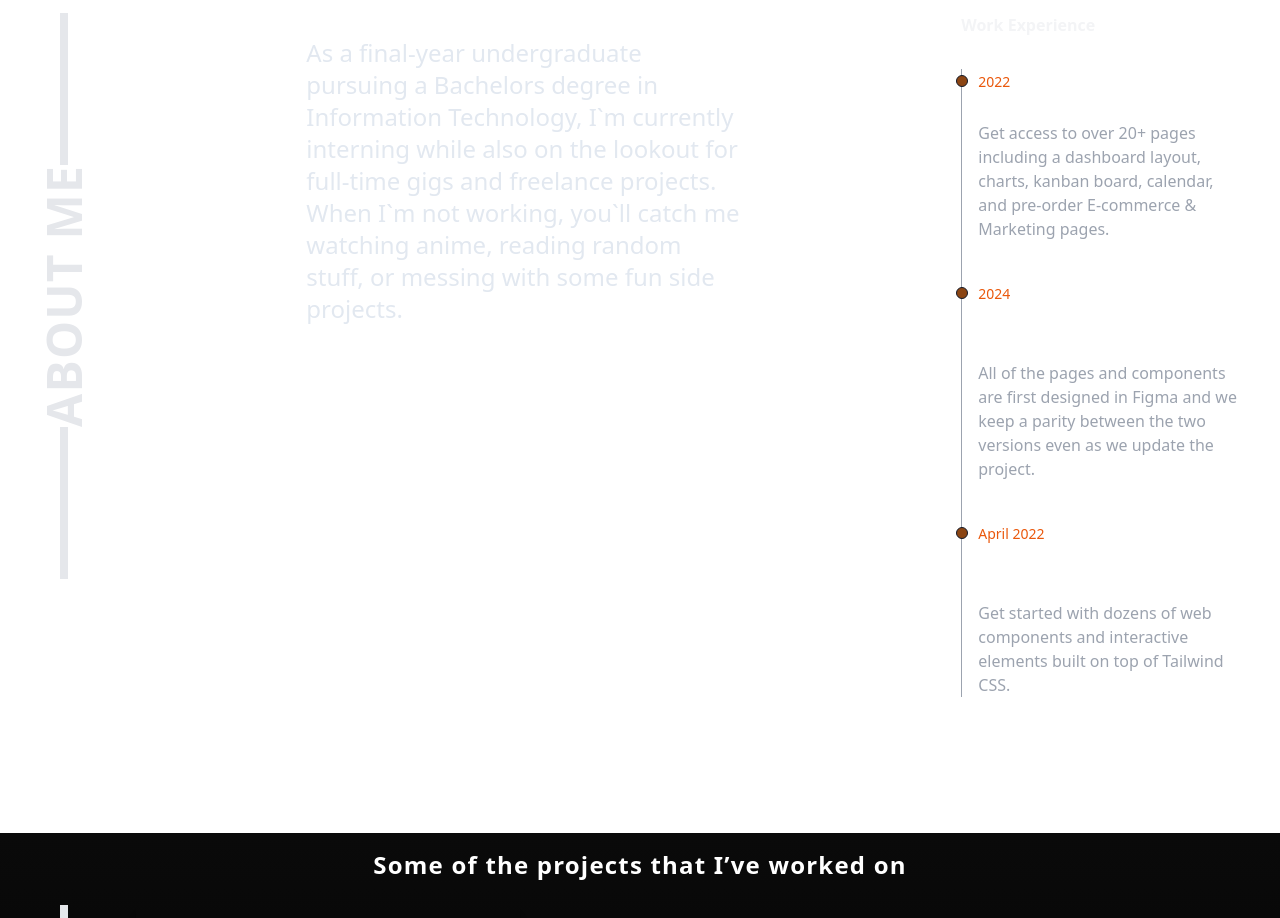
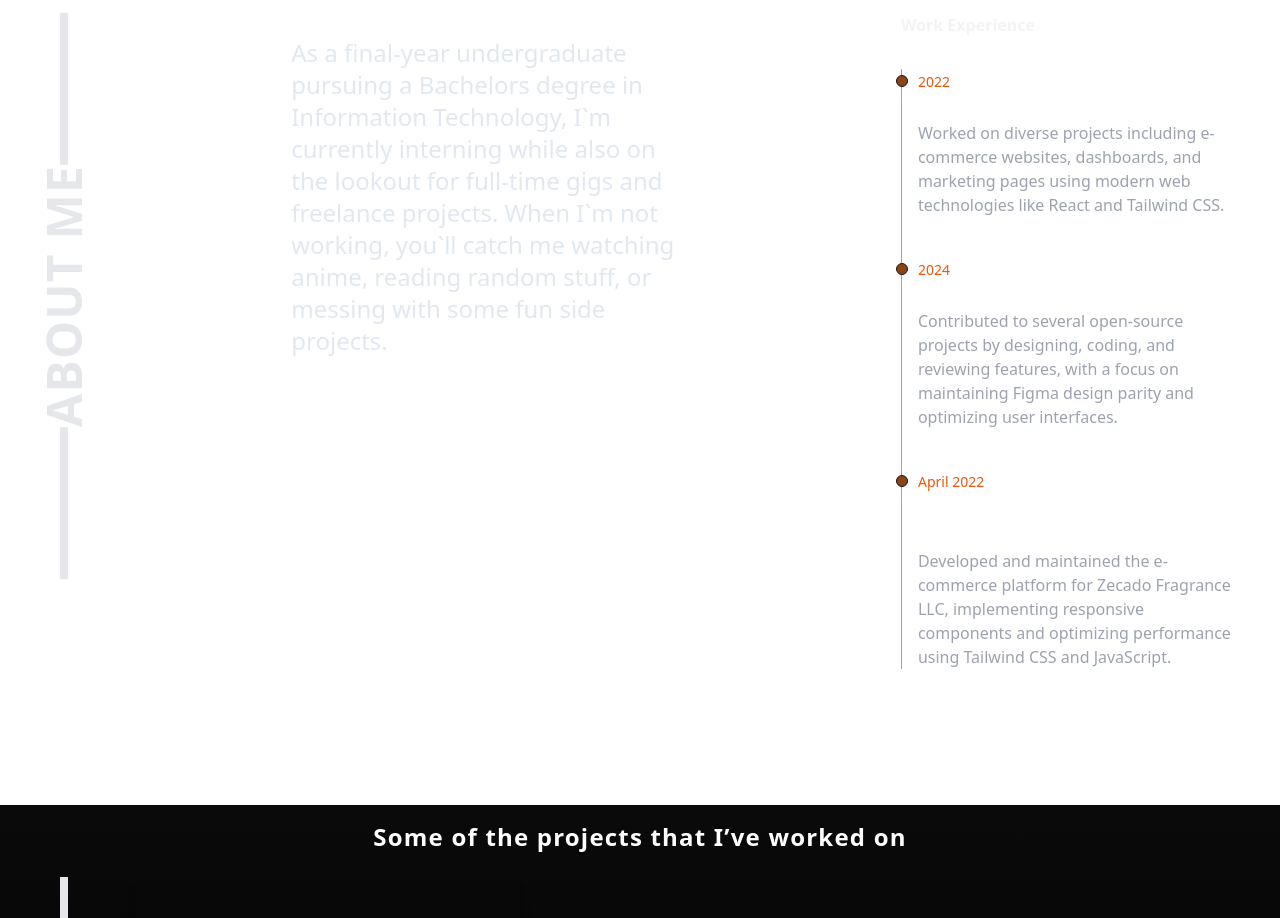
Before and after one commit to Yhworld/portfolio2, a Next.js app: page / in a window 1280 px wide. Shown: the part 820-1738 px from the top of the page. Built offline with nearby package versions, Linux system fonts and the light colour scheme.

Commit message:
update: description

```diff
--- a/app/components/About.js
+++ b/app/components/About.js
@@ -37,22 +37,23 @@ When I`m not working, you`ll catch me watching anime, reading random stuff, or m
 <ol className="relative border-s border-gray-400">
 <li className="mb-10 ms-4">
     <div className="absolute w-3 h-3 rounded-full mt-1.5 -start-1.5 border border-gray-900 bg-brown-500"></div>
-        <time className="mb-1 text-sm font-normal leading-none text-orange-600"> 2022</time>
+    <time className="mb-1 text-sm font-normal leading-none text-orange-600">2022</time>
     <h3 className="text-lg font-semibold text-white">Freelancing</h3>
-        <p className="mb-4 text-base font-normal text-gray-400">Get access to over 20+ pages including a dashboard layout, charts, kanban board, calendar, and pre-order E-commerce & Marketing pages.</p>
+    <p className="mb-4 text-base font-normal text-gray-400">Worked on diverse projects including e-commerce websites, dashboards, and marketing pages using modern web technologies like React and Tailwind CSS.</p>
 </li>
 <li className="mb-10 ms-4">
     <div className="absolute w-3 h-3 rounded-full mt-1.5 -start-1.5 border border-gray-900 bg-brown-500"></div>
     <time className="mb-1 text-sm font-normal leading-none text-orange-600">2024</time>
-        <h3 className="text-lg font-semibold text-white">Open source project contributions</h3>
-        <p className="text-base font-normal text-gray-400">All of the pages and components are first designed in Figma and we keep a parity between the two versions even as we update the project.</p>
+    <h3 className="text-lg font-semibold text-white">Open Source Project Contributions</h3>
+    <p className="text-base font-normal text-gray-400">Contributed to several open-source projects by designing, coding, and reviewing features, with a focus on maintaining Figma design parity and optimizing user interfaces.</p>
 </li>
 <li className="ms-4">
     <div className="absolute w-3 h-3 rounded-full mt-1.5 -start-1.5 border border-gray-900 bg-brown-500"></div>
     <time className="mb-1 text-sm font-normal leading-none text-orange-600">April 2022</time>
     <h3 className="text-lg font-semibold text-white">Frontend Developer at Zecado Fragrance LLC</h3>
-        <p className="text-base font-normal text-gray-400">Get started with dozens of web components and interactive elements built on top of Tailwind CSS.</p>
+    <p className="text-base font-normal text-gray-400">Developed and maintained the e-commerce platform for Zecado Fragrance LLC, implementing responsive components and optimizing performance using Tailwind CSS and JavaScript.</p>
 </li>
+
 </ol>
 
     </div>
```
Lines whose indentation alone changed are shown as unchanged.
